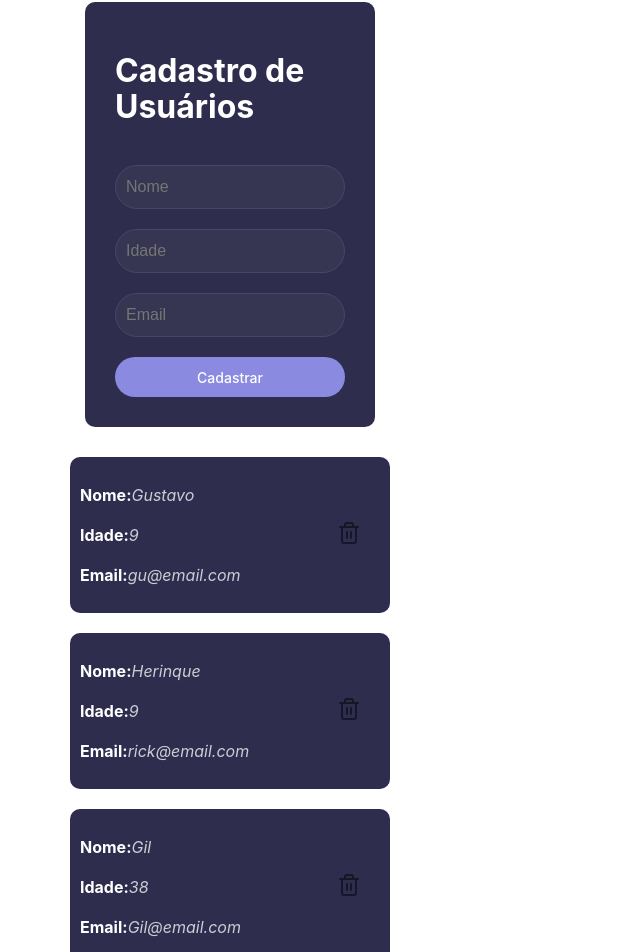
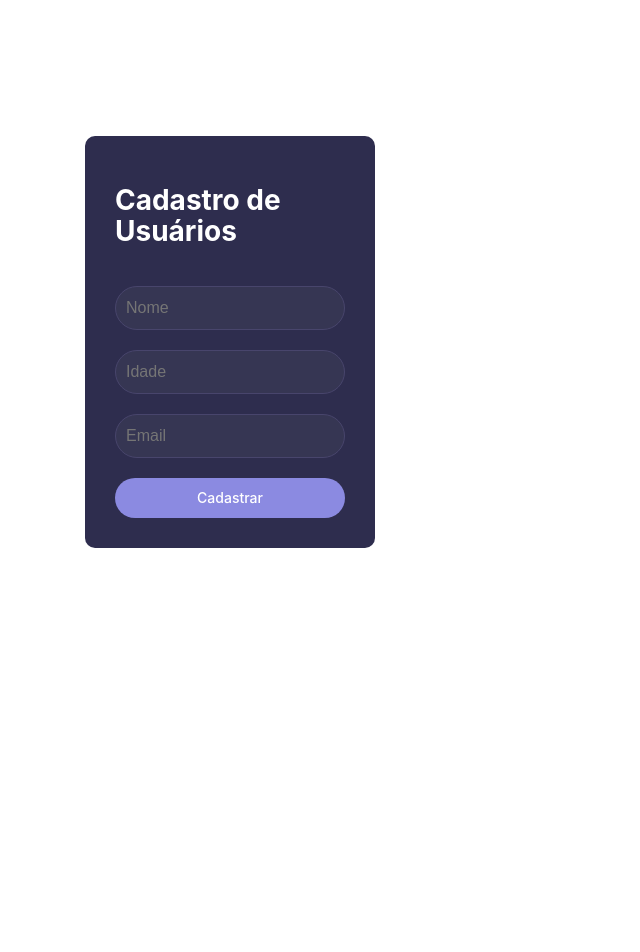
Before and after one commit to Givaild/learnReact, a React (Vite) app in the folder users-registration/: page / in a window 1280 px wide. Shown: the part 98-1050 px from the top of the page, without its empty margins (0-640 px from the left). After the commit the page ends 800 px from the top, so only its background shows below. Built offline with nearby package versions, Linux system fonts and the light colour scheme; a web font is replaced by a local one.

Commit message:
feat: install and first config axios

```diff
--- a/users-registration/package.json
+++ b/users-registration/package.json
@@ -10,6 +10,7 @@
     "preview": "vite preview"
   },
   "dependencies": {
+    "axios": "^1.7.7",
     "react": "^18.3.1",
     "react-dom": "^18.3.1"
   },
--- a/users-registration/src/pages/home/index.jsx
+++ b/users-registration/src/pages/home/index.jsx
@@ -1,27 +1,12 @@
 import "./style.css";
 import Trash from "../../assets/trash-2.svg";
+import api from "../../services/api";
 
 function Home() {
-  const users = [
-    {
-      id: "14f5af2a1f5a4saa",
-      name: "Gustavo",
-      age: 9,
-      email: "gu@email.com",
-    },
-    {
-      id: "15145as1f1as514a59",
-      name: "Herinque",
-      age: 9,
-      email: "rick@email.com",
-    },
-    {
-      id: "1a2sa1f21af5",
-      name: "Gil",
-      age: 38,
-      email: "Gil@email.com",
-    },
-  ];
+  let users = [];
+  async function getUsers() {
+    users = await api.get("/users");
+  }
   return (
     <div>
       <div className="container">
--- a/users-registration/src/pages/home/style.css
+++ b/users-registration/src/pages/home/style.css
@@ -7,7 +7,7 @@
 
 h1 {
     color: #fff;
-    font-size: 32px;
+    font-size: 28px;
 }
 
 form {
--- /dev/null
+++ b/users-registration/src/services/api.js
@@ -0,0 +1,7 @@
+import axios from "axios";
+
+const api = axios.create({
+  baseURL: "http://localhost:3000",
+});
+
+export default api;
```
Also changed, not shown: 1 other file (tests, documents, lock files or other folders).
